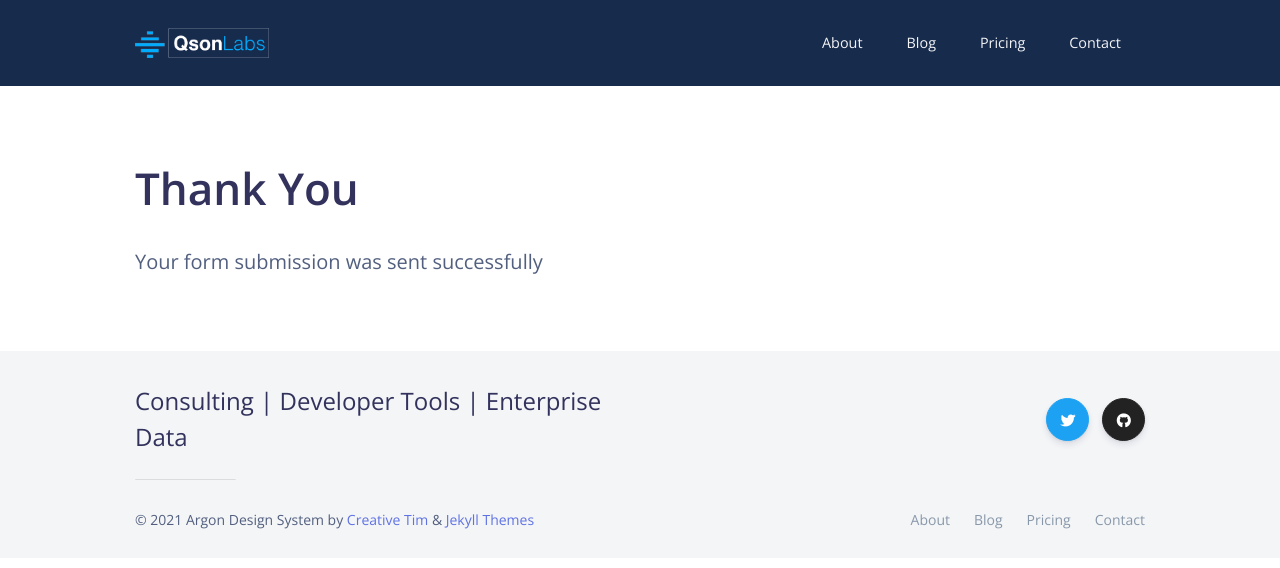
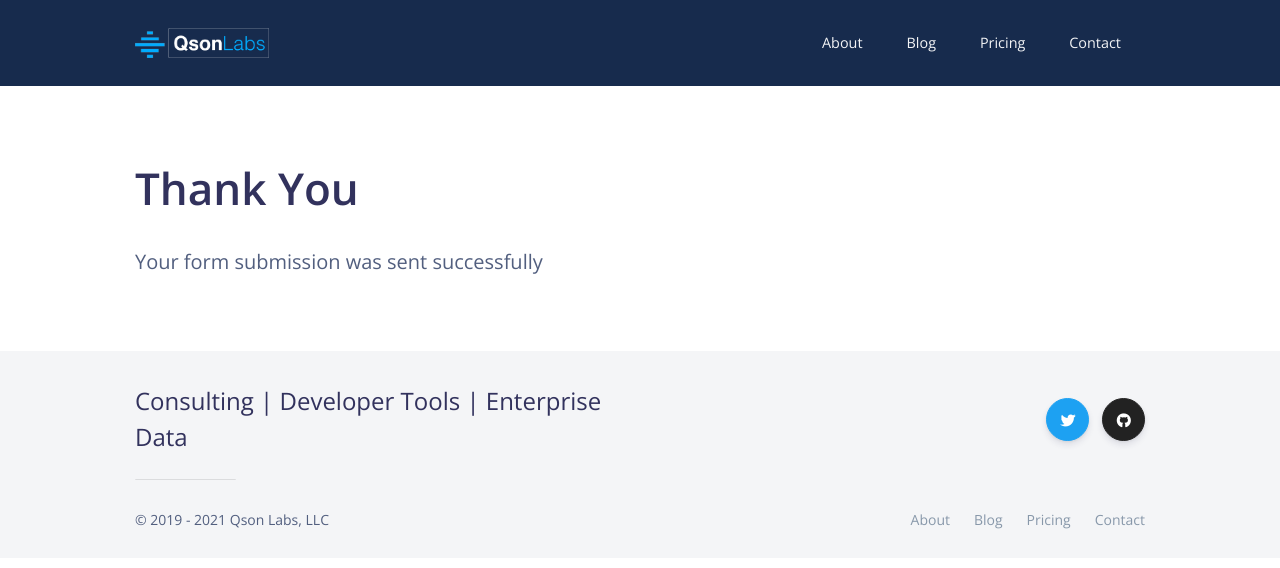
Before and after one commit to QsonLabs/qsonlabs.github.io, a Jekyll site: the page built from _pages/thanks.md, in a window 1280 px wide. Shown: the top 568 px of the page. Built offline with Jekyll 4.4.1, drawn with Linux system fonts in a browser that asks for light colours; nearby versions of some CDN libraries.

Commit message:
Updated copyright for theme changes

```diff
--- a/_includes/footer.html
+++ b/_includes/footer.html
@@ -12,7 +12,7 @@
     <div class="row align-items-center justify-content-md-between">
       <div class="col-md-6">
         <div class="copyright">
-          <span> © {{ 'now' | date: "%Y" }} Argon Design System by <a href="https://www.creative-tim.com/" target="_blank">Creative Tim</a> & <a href="https://jekyllthemes.io" target="_blank">Jekyll Themes</a></span>
+          <span> © 2019 - {{ 'now' | date: "%Y" }} Qson Labs, LLC</span>
         </div>
       </div>
       <div class="col-md-6">
```
